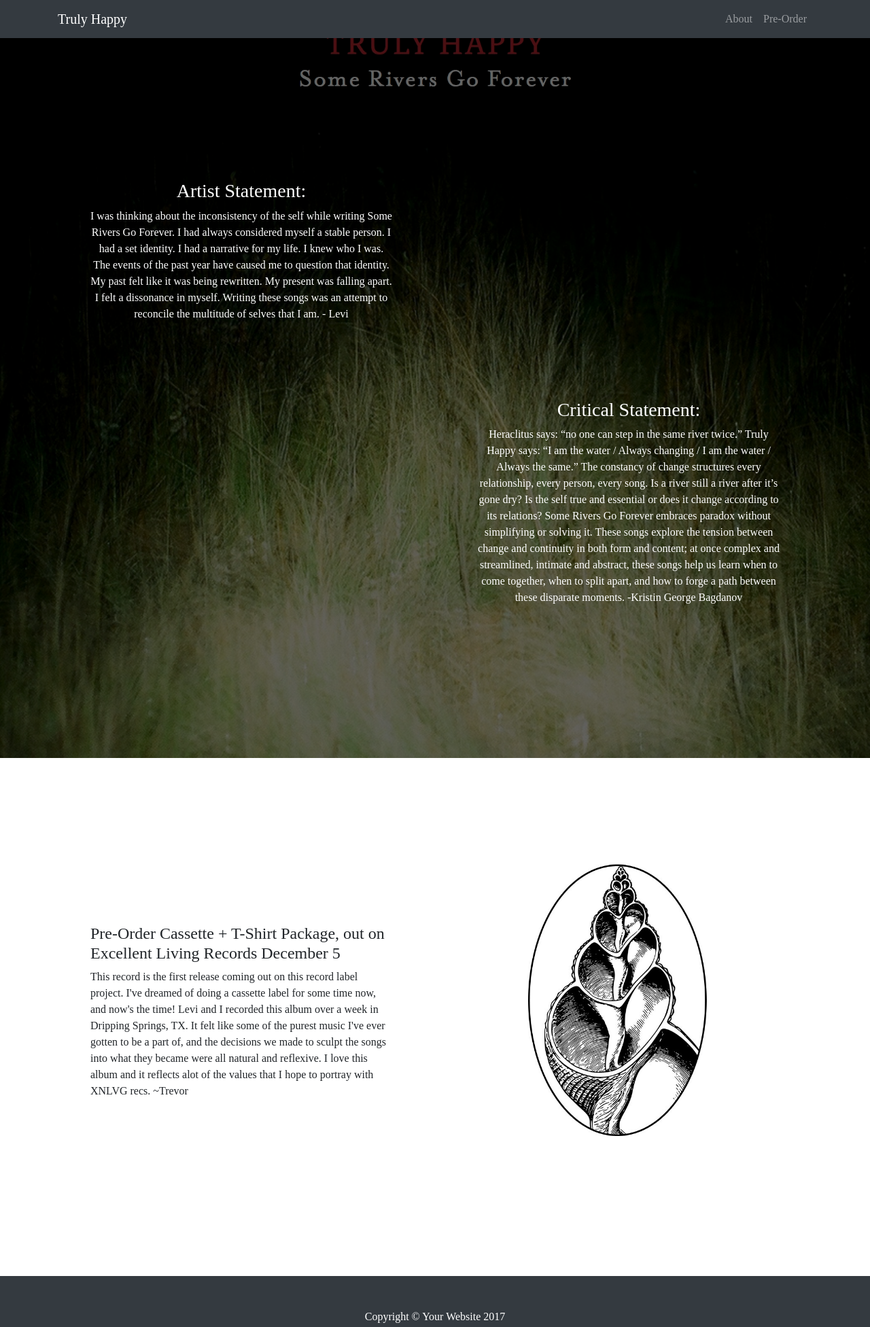
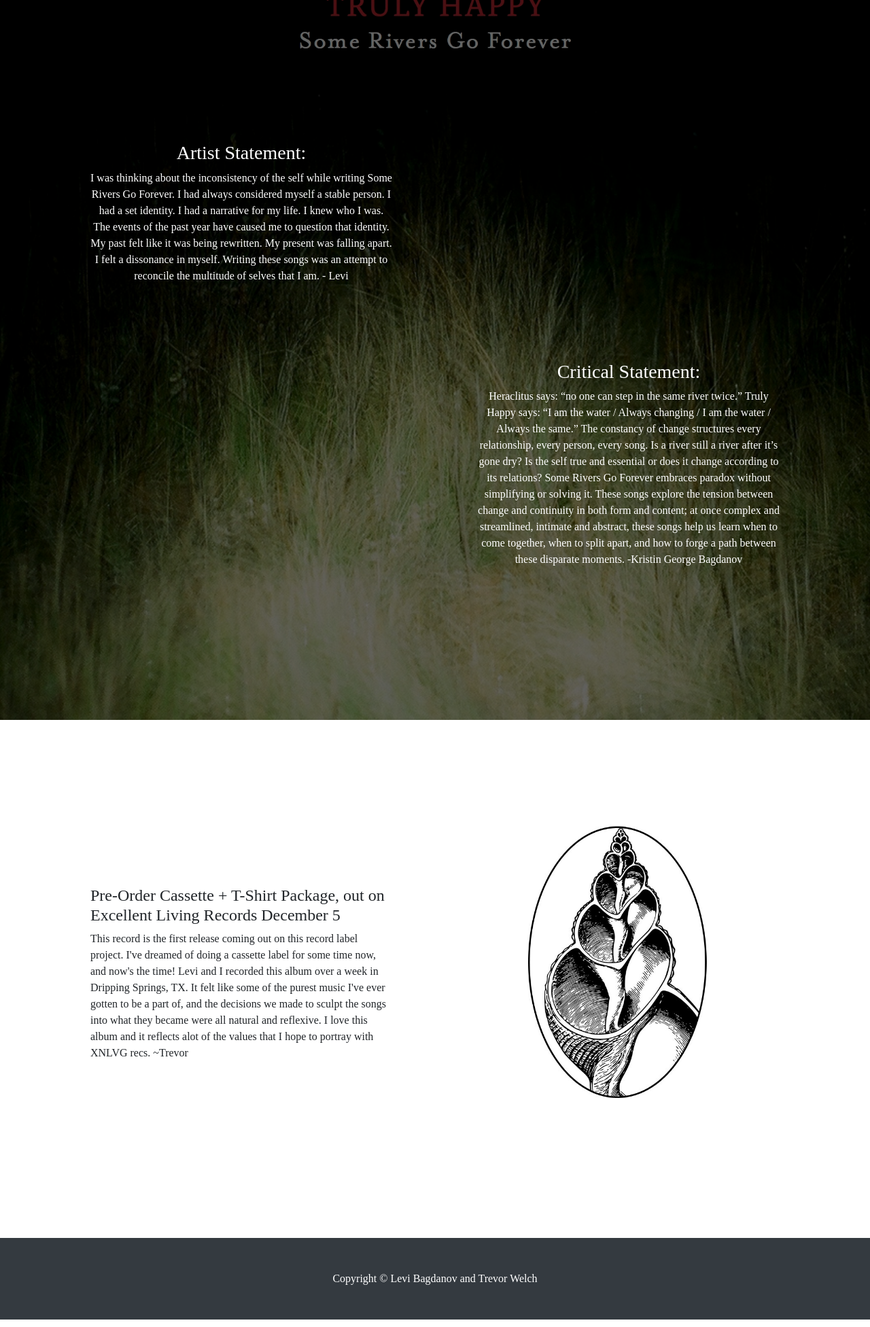
Before and after one commit to trevorwelch/truly-happy, a website: page index.html in a window 1280 px wide. Shown: the whole page at 68% size. Drawn offline with Linux system fonts and the light colour scheme.

Commit message:
remove nav

```diff
--- a/css/one-page-wonder.css
+++ b/css/one-page-wonder.css
@@ -7,16 +7,16 @@ body {
   font-family: 'Times New Roman';
 }
 
-body {
+/*body {
   padding-top: 54px;
 }
-
-@media (min-width: 992px) {
+*/
+/*@media (min-width: 992px) {
   body {
     padding-top: 56px;
   }
 }
-
+*/
 header.masthead {
   background: url('../truly_happy_banner.jpg') no-repeat center center scroll;
   -webkit-background-size: cover;
--- a/index.html
+++ b/index.html
@@ -8,7 +8,7 @@
     <meta name="description" content="">
     <meta name="author" content="">
 
-    <title>One Page Wonder - Start Bootstrap Template</title>
+    <title>Truly Happy - Some Rivers Go Forever</title>
 
     <!-- Bootstrap core CSS -->
     <link href="vendor/bootstrap/css/bootstrap.min.css" rel="stylesheet">
@@ -21,7 +21,7 @@
   <body>
 
     <!-- Navigation -->
-    <nav class="navbar navbar-expand-lg navbar-dark bg-dark fixed-top">
+    <!-- <nav class="navbar navbar-expand-lg navbar-dark bg-dark fixed-top">
       <div class="container">
         <a class="navbar-brand" href="#">Truly Happy</a>
         <button class="navbar-toggler" type="button" data-toggle="collapse" data-target="#navbarResponsive" aria-controls="navbarResponsive" aria-expanded="false" aria-label="Toggle navigation">
@@ -40,13 +40,11 @@
             <li class="nav-item">
               <a class="nav-link" href="#">Pre-Order</a>
             </li>
-<!--             <li class="nav-item">
-              <a class="nav-link" href="#">Contact</a>
-            </li> -->
+
           </ul>
         </div>
       </div>
-    </nav>
+    </nav> -->
 
     <header class="masthead">
       <div class="overlay">
@@ -149,7 +147,7 @@ Heraclitus says: “no one can step in the same river twice.” Truly Happy says
           </div>
           <div class="col-md-6 order-1">
             <div class="p-5">
-              <h4 class="display-7">Pre-Order Cassette + T-Shirt Package, out on Excellent Living Records December 5</h2>
+              <h4 class="display-6">Pre-Order Cassette + T-Shirt Package, out on Excellent Living Records December 5</h2>
               <p class=''>This record is the first release coming out on this record label project. I've dreamed of doing a cassette label for some time now, and now's the time! Levi and I recorded this album over a week in Dripping Springs, TX. It felt like some of the purest music I've ever gotten to be a part of, and the decisions we made to sculpt the songs into what they became were all natural and reflexive. I love this album and it reflects alot of the values that I hope to portray with XNLVG recs. ~Trevor </p>
             </div>
           </div>
@@ -160,7 +158,7 @@ Heraclitus says: “no one can step in the same river twice.” Truly Happy says
     <!-- Footer -->
     <footer class="py-5 bg-dark">
       <div class="container">
-        <p class="m-0 text-center text-white">Copyright &copy; Your Website 2017</p>
+        <p class="m-0 text-center text-white">Copyright &copy; Levi Bagdanov and Trevor Welch</p>
       </div>
       <!-- /.container -->
     </footer>
```
